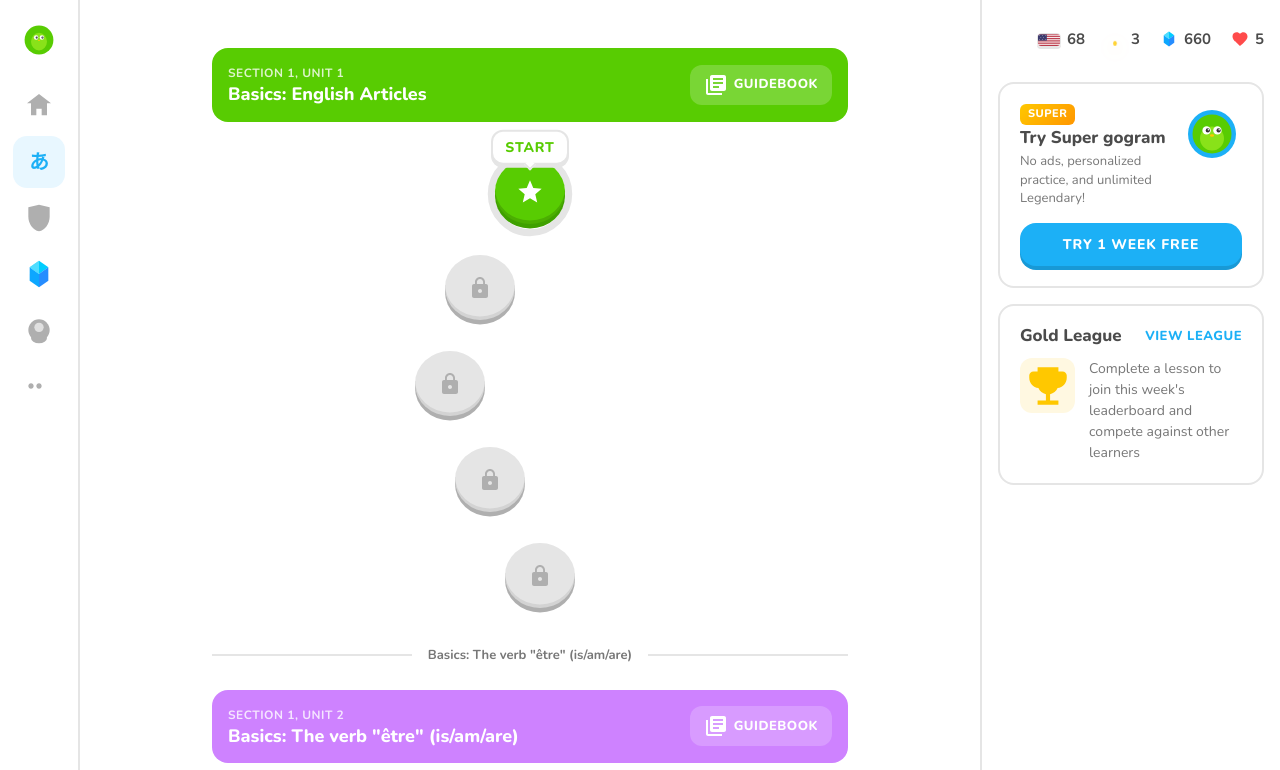
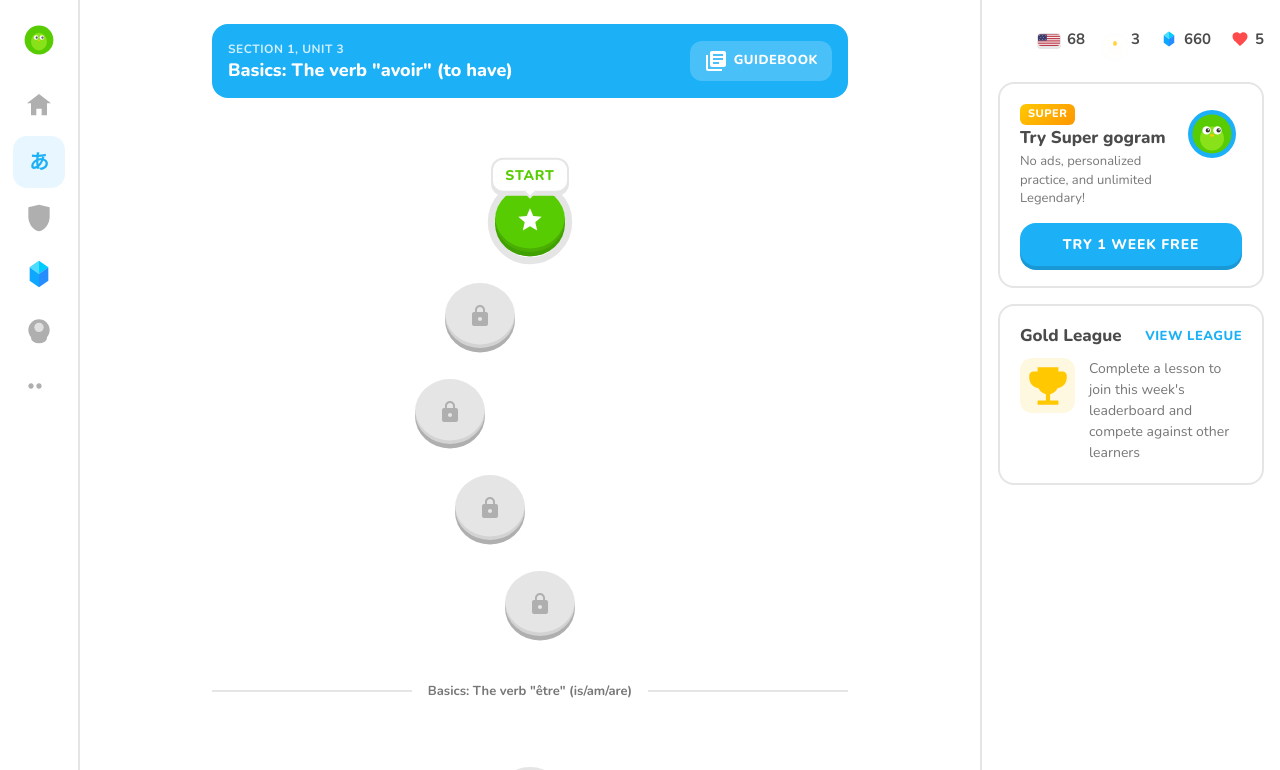
Before and after one commit to kanokpolkulsri/gogram, a React (Vite) app: page /learn/1 in a window 1280 px wide. Shown: the top 770 px of the page. Built offline with nearby package versions, Linux system fonts and the light colour scheme; no server answers; sample sign-in values are in the browser's storage.

Commit message:
fix: improve learn page scroll behavior and unit header transitions

```diff
--- a/src/pages/LearnPage.css
+++ b/src/pages/LearnPage.css
@@ -3,7 +3,7 @@
 }
 
 .learn-scroll-area {
-  padding-bottom: 20px;
+  padding-bottom: 120px;
 }
 
 @media (min-width: 1024px) {
@@ -14,9 +14,13 @@
 
 /* Unit Header */
 .learn-unit-header {
+  position: sticky;
+  top: 24px;
+  z-index: 100;
   border-radius: 16px;
   padding: 16px 16px !important;
   margin-bottom: 24px;
+  transition: background-color 0.4s ease;
 }
 
 .learn-unit-header-content {
@@ -70,7 +74,7 @@
   flex-direction: column;
   align-items: center;
   gap: 0;
-  padding: 0;
+  padding: 28px 0 0;
   position: relative;
 }
 
@@ -131,8 +135,8 @@
   flex-direction: column;
   align-items: center;
   gap: 12px;
-  padding: 16px 0;
-  margin-bottom: 8px;
+  padding: 24px 0;
+  margin-bottom: 0;
 }
 
 .learn-jump-divider {
@@ -192,6 +196,7 @@
     margin-top: 16px !important;
     margin-bottom: 16px !important;
     padding: 16px 16px !important;
+    transition: background-color 0.4s ease;
   }
 
   .learn-unit-guide-label {
--- a/src/pages/LearnPage.jsx
+++ b/src/pages/LearnPage.jsx
@@ -1,4 +1,4 @@
-import { useEffect } from 'react';
+import { useState, useEffect } from 'react';
 import { useParams, useNavigate } from 'react-router-dom';
 import { units, studyCategories } from '../data/mockData';
 import { useUser, useUserDispatch } from '../data/userStore';
@@ -32,40 +32,122 @@
     }
   }, [activeCategoryId, dispatch]);
 
+  const categoryInfo = studyCategories.find((c) => c.id === activeCategoryId) || studyCategories[0];
+  const categoryUnits = activeCategoryId
+    ? units.filter((u) => u.category === categoryInfo.id)
+    : [];
+  const nextLesson = getNextLesson(user.completedLessons, categoryUnits);
+
+  // Initialize activeUnitId state
+  const initialActiveUnit = nextLesson
+    ? (categoryUnits.find((u) => u.id === nextLesson.unitId) || categoryUnits[0])
+    : categoryUnits[0];
+
+  const [activeUnitId, setActiveUnitId] = useState(initialActiveUnit?.id);
+
+  // Reset activeUnitId when activeCategoryId changes
+  useEffect(() => {
+    if (categoryUnits.length > 0) {
+      setActiveUnitId(categoryUnits[0].id);
+    }
+  }, [activeCategoryId]);
+
+  // Track which unit is currently in view using scroll position detection
+  useEffect(() => {
+    if (categoryUnits.length === 0) return;
+
+    const handleScroll = () => {
+      const unitElements = document.querySelectorAll('.learn-unit');
+      if (unitElements.length === 0) return;
+
+      // Determine threshold dynamically based on screen width
+      const isMobile = window.innerWidth < 1024;
+      const threshold = isMobile ? 160 : 110;
+
+      // Check if we are scrolled close to the bottom of the page
+      const scrollHeight = document.documentElement.scrollHeight;
+      const clientHeight = document.documentElement.clientHeight;
+      const scrollY = window.scrollY || window.pageYOffset;
+      const isAtBottom = scrollY + clientHeight >= scrollHeight - 50;
+
+      let activeIndex = 0;
+
+      if (isAtBottom) {
+        activeIndex = unitElements.length - 1;
+      } else {
+        for (let i = 0; i < unitElements.length; i++) {
+          const el = unitElements[i];
+          const nodes = el.querySelectorAll('.learn-path-node');
+          if (nodes.length > 0) {
+            const lastNode = nodes[nodes.length - 1];
+            const lastNodeRect = lastNode.getBoundingClientRect();
+
+            // If the bottom of the last node of this unit has not scrolled past the threshold,
+            // then this unit is the active one!
+            if (lastNodeRect.bottom > threshold) {
+              activeIndex = i;
+              break;
+            }
+          }
+          activeIndex = i; // fallback/last unit
+        }
+      }
+
+      const activeUnit = categoryUnits[activeIndex];
+      if (activeUnit && activeUnit.id !== activeUnitId) {
+        setActiveUnitId(activeUnit.id);
+      }
+    };
+
+    window.addEventListener('scroll', handleScroll);
+
+    // Check initially after a brief delay to allow React to commit nodes to the DOM
+    const timer = setTimeout(handleScroll, 100);
+
+    return () => {
+      window.removeEventListener('scroll', handleScroll);
+      clearTimeout(timer);
+    };
+  }, [categoryUnits, activeUnitId]);
+
   if (!activeCategoryId) {
     return null; // Return empty while redirecting
   }
 
-  const categoryInfo = studyCategories.find((c) => c.id === activeCategoryId) || studyCategories[0];
-  const categoryUnits = units.filter((u) => u.category === categoryInfo.id);
-  const nextLesson = getNextLesson(user.completedLessons, categoryUnits);
-
-
+  const currentUnitId = activeUnitId || (categoryUnits[0]?.id);
+  const activeUnitHeader = categoryUnits.find((u) => Number(u.id) === Number(currentUnitId)) || categoryUnits[0];
 
   return (
     <div className="learn-page" id="learn-page">
-      <div className="learn-scroll-area">
-        {categoryUnits.map((unit, unitIndex) => (
-          <div key={unit.id} className="learn-unit">
-            {/* Unit Header */}
+      {/* Sticky active unit header */}
+      {activeUnitHeader && (
         <div
-              className="learn-unit-header"
-              style={{ backgroundColor: unit.color }}
+          className="learn-unit-header pinned-header animate-fade-in"
+          style={{ backgroundColor: activeUnitHeader.color }}
+          key={activeUnitHeader.id}
         >
           <div className="learn-unit-header-content">
             <div>
-                  <div className="learn-unit-section">{unit.section}</div>
-                  <h2 className="learn-unit-title">{unit.title}</h2>
+              <div className="learn-unit-section">{activeUnitHeader.section}</div>
+              <h2 className="learn-unit-title">{activeUnitHeader.title}</h2>
             </div>
             <div className="learn-unit-guide-btn" title="Guidebook">
               <svg width="24" height="24" viewBox="0 0 24 24" fill="white">
-                    <path d="M4 6H2v14c0 1.1.9 2 2 2h14v-2H4V6zm16-4H8c-1.1 0-2 .9-2 2v12c0 1.1.9 2 2 2h12c1.1 0 2-.9 2-2V4c0-1.1-.9-2-2-2zm-1 9H9V9h10v2zm-4 4H9v-2h6v2zm4-8H9V5h10v2z"/>
+                <path d="M4 6H2v14c0 1.1.9 2 2 2h14v-2H4V6zm16-4H8c-1.1 0-2 .9-2 2v12c0 1.1.9 2 2 2h12c1.1 0 2-.9 2-2V4c0-1.1-.9-2-2-2zm-1 9H9V9h10v2zm-4 4H9v-2h6v2zm4-8H9V5h10v2z" />
               </svg>
               <span className="learn-unit-guide-label">GUIDEBOOK</span>
             </div>
           </div>
         </div>
+      )}
 
+      <div className="learn-scroll-area">
+        {categoryUnits.map((unit, unitIndex) => (
+          <div
+            key={unit.id}
+            className="learn-unit"
+            data-unit-id={unit.id}
+          >
             {/* Lesson Path */}
             <div className="learn-path">
               {unit.levels.map((level, levelIndex) => {
```
Lines whose indentation alone changed are shown as unchanged.
